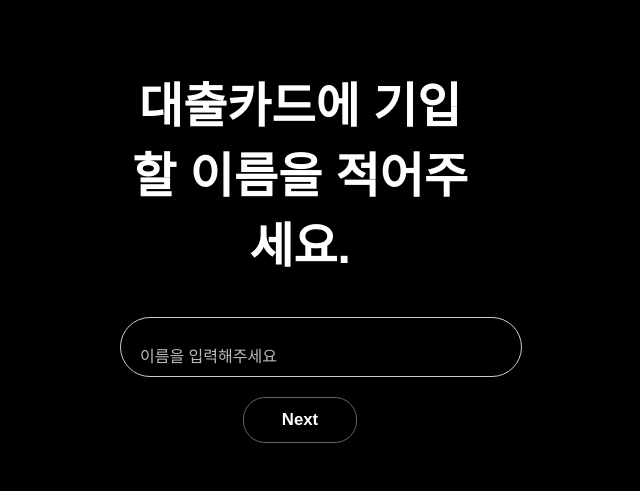
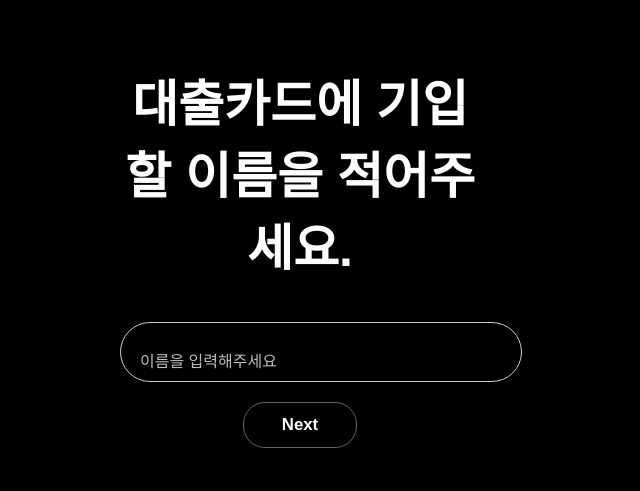
Before and after one commit to queenjuyeon/emotional-algorithm-library, a plain HTML site: page login.html in a window 1280 px wide. Shown: the part 155-646 px from the top of the page, without its empty margins (340-980 px from the left). Drawn offline with nearby package versions, Linux system fonts and the light colour scheme; a web font is replaced by a local one.

Commit message:
Update login.html

```diff
--- a/login.html
+++ b/login.html
@@ -15,7 +15,7 @@
       background: black; background-size: cover;
       height: 100%;
     }
-    h1, h2 { font-size: 3rem; font-weight: 600; color: white; }
+    h1, h2 { font-size: 50px; font-weight: 600; color: white; }
     .title { text-align: center; margin-bottom: 20px; }
     #formWrapper {
       background: rgba(0, 0, 0, 0.2);
```
